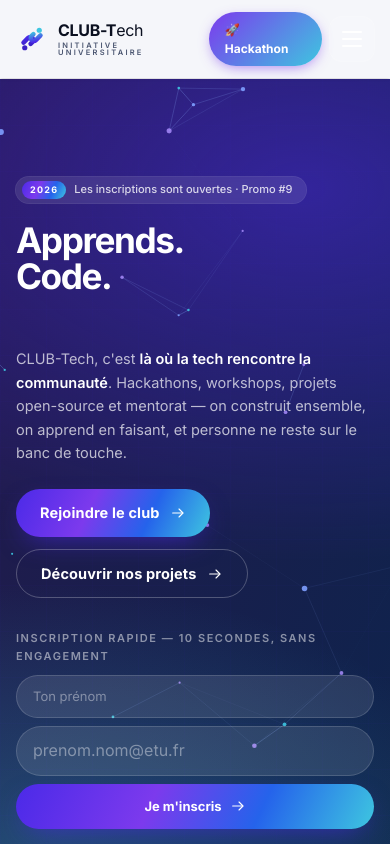
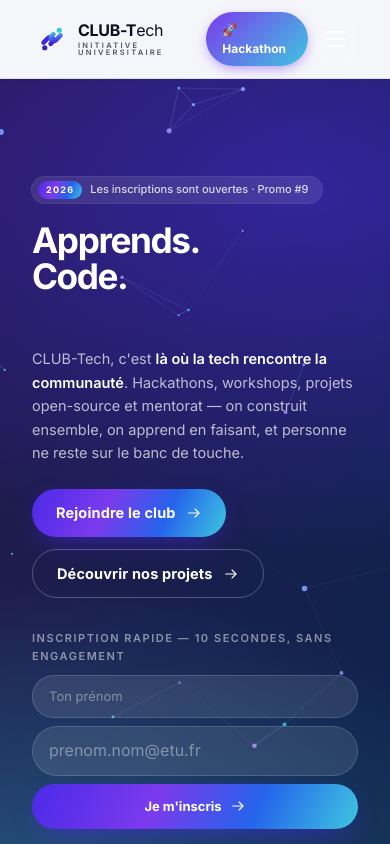
Before and after one commit to Morel-Stone15/C-Tech, a React (Vite) app: page / in a window 390 px wide. Shown: the top 844 px of the page. Built offline with nearby package versions, Linux system fonts and the light colour scheme.

Commit message:
fix(mobile): standardize viewport meta, constrain marquee overflow and align container widths with hackathon site

```diff
--- a/index.html
+++ b/index.html
@@ -2,9 +2,7 @@
 <html lang="fr">
   <head>
     <meta charset="UTF-8" />
-    <meta name="viewport" content="width=device-width, initial-scale=1.0, minimum-scale=1.0, maximum-scale=5.0, viewport-fit=cover" />
-    <meta name="HandheldFriendly" content="true" />
-    <meta name="MobileOptimized" content="width" />
+    <meta name="viewport" content="width=device-width, initial-scale=1">
 
     <meta
       name="description"
--- a/src/components/Partners.tsx
+++ b/src/components/Partners.tsx
@@ -48,7 +48,7 @@ export default function Partners() {
       </div>
 
       {/* Bandes défilantes */}
-      <div className="mq-wrap relative mt-10 space-y-4">
+      <div className="mq-wrap relative mt-10 space-y-4 overflow-hidden w-full max-w-full">
         <div className="flex w-max mq">
           {[...ROW_A, ...ROW_A].map((n, i) => (
             <Logo key={`a-${i}`} name={n} />
--- a/src/index.css
+++ b/src/index.css
@@ -183,7 +183,7 @@ main {
   width: 100%;
   max-width: 100%;
   overflow-x: hidden;
-  padding-top: var(--header-height, 92px);
+  padding-top: var(--header-height, 74px);
 }
 
 /* Sécurité d'affichage multi-écrans */
@@ -385,6 +385,11 @@ header a[aria-label] {
 }
 
 /* ---------- Marquee ---------- */
+.mq-wrap {
+  overflow: hidden !important;
+  width: 100% !important;
+  max-width: 100% !important;
+}
 .mq {
   animation: marquee 30s linear infinite;
 }
@@ -455,8 +460,10 @@ header a[aria-label] {
   --header-height: 74px;
 }
 
-/* 1. Largeur des conteneurs calquée exactement sur le Hackathon (.wrap / .max-w-7xl) */
+/* 1. Largeur des conteneurs calquée exactement sur le Hackathon (.wrap / .max-w-*) */
 .max-w-7xl,
+.max-w-6xl,
+.max-w-5xl,
 .wrap {
   width: min(1140px, 100% - 40px) !important;
   max-width: 1140px !important;
@@ -468,6 +475,8 @@ header a[aria-label] {
     --header-height: 84px;
   }
   .max-w-7xl,
+  .max-w-6xl,
+  .max-w-5xl,
   .wrap {
     width: min(1280px, 100% - 64px) !important;
     max-width: 1280px !important;
@@ -476,6 +485,8 @@ header a[aria-label] {
 
 @media (max-width: 980px) {
   .max-w-7xl,
+  .max-w-6xl,
+  .max-w-5xl,
   .wrap {
     width: min(1140px, 100% - 40px) !important;
   }
@@ -483,6 +494,8 @@ header a[aria-label] {
 
 @media (max-width: 820px) {
   .max-w-7xl,
+  .max-w-6xl,
+  .max-w-5xl,
   .wrap {
     width: min(100% - 36px, 1140px) !important;
   }
@@ -497,11 +510,11 @@ header a[aria-label] {
     line-height: 1.6 !important;
   }
   .max-w-7xl,
+  .max-w-6xl,
+  .max-w-5xl,
   .wrap {
     width: calc(100% - 32px) !important;
     max-width: 100% !important;
-    padding-left: 0 !important;
-    padding-right: 0 !important;
   }
   /* Empêcher le zoom automatique intempestif des navigateurs mobiles (iOS/Android) */
   input[type="text"],
@@ -516,6 +529,8 @@ header a[aria-label] {
 
 @media (max-width: 360px) {
   .max-w-7xl,
+  .max-w-6xl,
+  .max-w-5xl,
   .wrap {
     width: calc(100% - 20px) !important;
     max-width: 100% !important;
```
